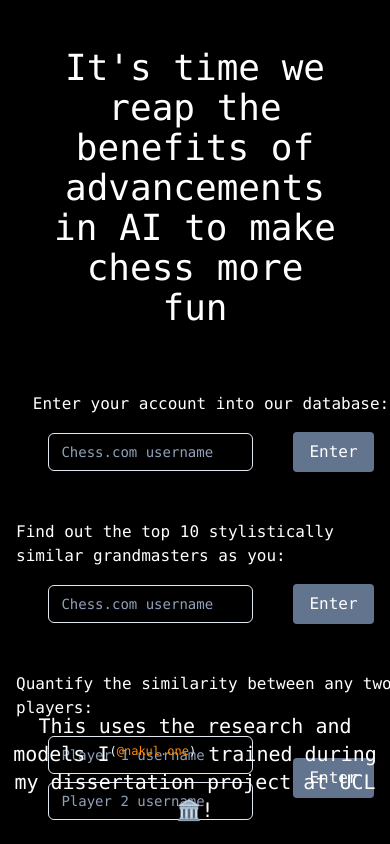
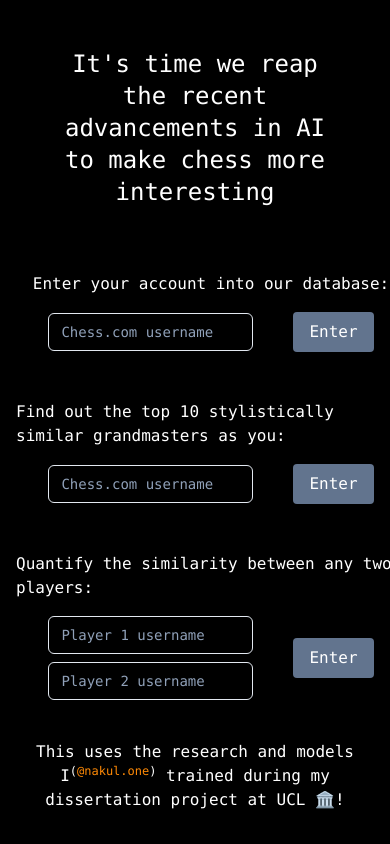
Before and after one commit to spitfire1970/chess_app_frontend, a Next.js app: page / in a window 390 px wide. Built offline with nearby package versions, Linux system fonts and the light colour scheme.

Commit message:
responsive design

```diff
--- a/src/app/page.tsx
+++ b/src/app/page.tsx
@@ -84,9 +84,10 @@
 };
 
 return (
-<div className = "bg-black p-4 text-white font-mono">
-  <h1 className="m-8 mb-16 text-4xl text-center">
-    It's time we reap the benefits of advancements in AI to make chess more fun
+<div className = "min-h-screen bg-black p-4 text-white font-mono flex flex-col">
+  <div className = "flex-grow">
+    <h1 className="m-8 mb-16 text-2xl md:text-4xl text-center">
+      It's time we reap the recent advancements in AI to make chess more interesting
     </h1>
 
     <div className = "flex flex-col items-center gap-12 w-screen">
@@ -142,12 +143,14 @@
         }
       </div>
     </div>
-    <div className="fixed right-0 left-0 bottom-5 text-xl text-center">
+  </div>
+  <footer className="text-l mb-4 mt-8 text-center">
     This uses the research and models I
     <sup className = "text-xs">(<a target="_blank" rel="noopener noreferrer" href="https://nakul.one"><text className="text-orange-400">@nakul.one</text></a>)</sup>
     &nbsp;trained during my dissertation project at UCL 🏛️!
+  </footer>
 </div>
-</div>
+
 )
 }
 
```
Lines whose indentation alone changed are shown as unchanged.
